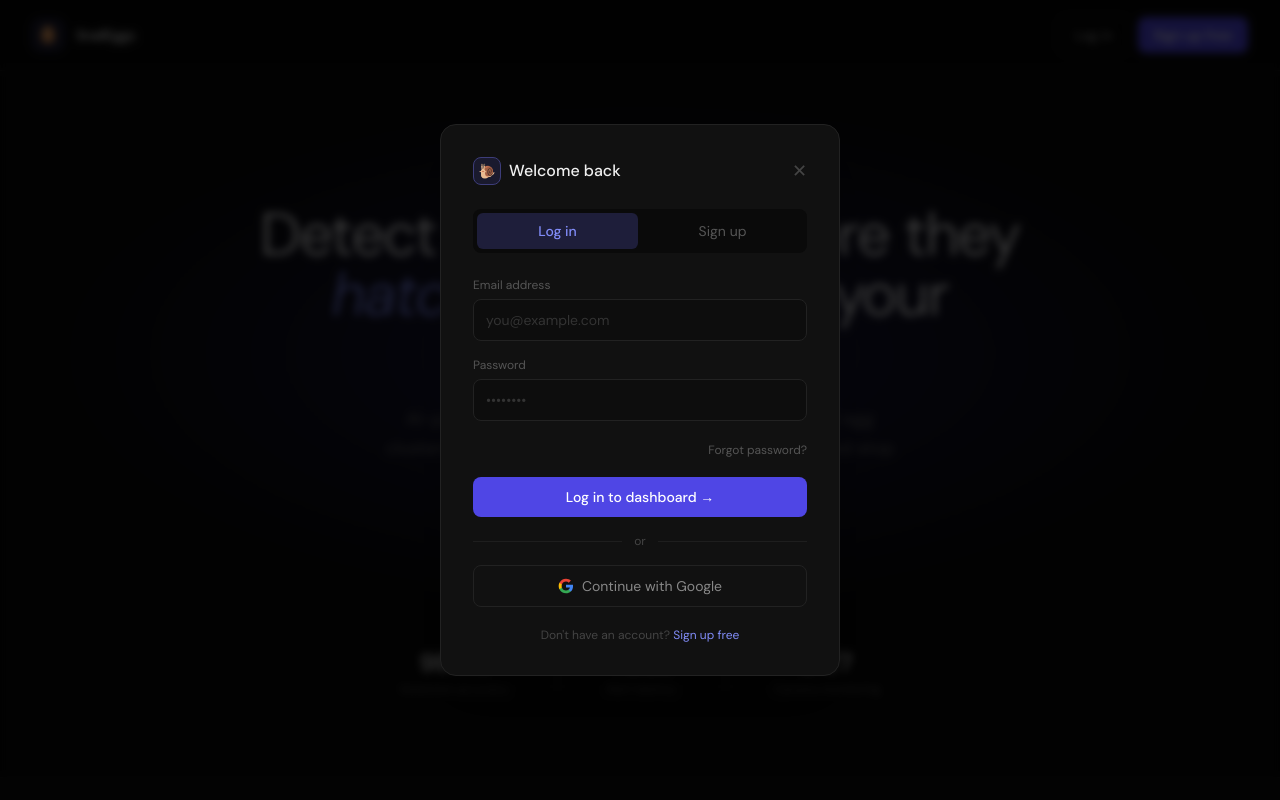
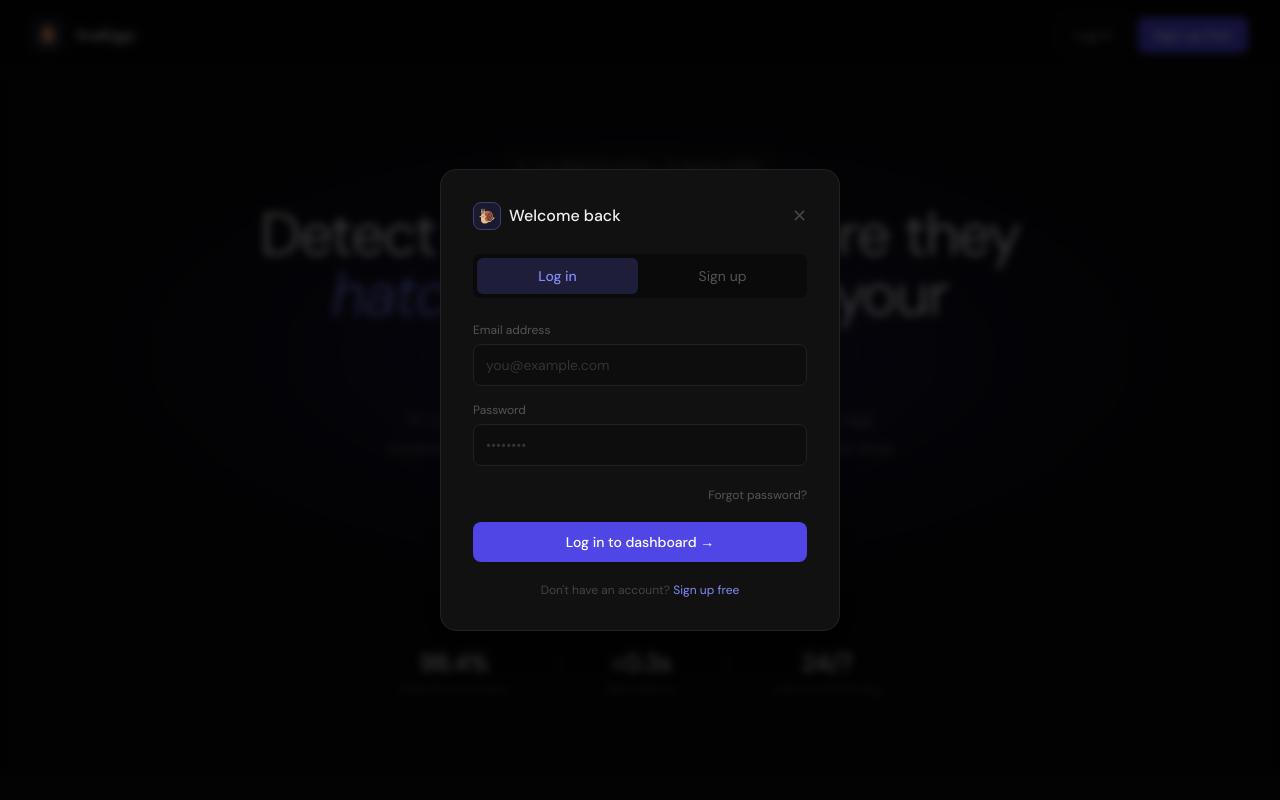
Before and after one commit to KimmelDevs/SnailCam-Web, a Next.js app: page / in a window 1280 px wide. Both pictures are taken after a click on the button "Log in". Shown: the top 800 px of the page. Built offline with nearby package versions, Linux system fonts and the light colour scheme; no server answers.

Commit message:
removed google login

```diff
--- a/src/components/AuthModal.tsx
+++ b/src/components/AuthModal.tsx
@@ -1,7 +1,7 @@
 'use client'
 import { useState } from 'react'
 import type { AuthTab } from '@/app/page'
-import { supabase } from '../lib/supabaseClient'
+import { supabase } from '@/lib/supabaseClient'
 
 interface Props {
   tab: AuthTab
@@ -185,16 +185,7 @@
             )}
           </button>
 
-          <div className="relative flex items-center gap-3 my-1">
-            <div className="flex-1 h-px bg-[#1e1e1e]" />
-            <span className="text-xs text-[#444]">or</span>
-            <div className="flex-1 h-px bg-[#1e1e1e]" />
-          </div>
 
-          <button className="w-full bg-transparent border border-[#222] hover:border-[#333] text-[#888] hover:text-[#ccc] py-2.5 rounded-lg text-sm transition-all flex items-center justify-center gap-2">
-            <svg width="16" height="16" viewBox="0 0 24 24"><path fill="#4285F4" d="M22.56 12.25c0-.78-.07-1.53-.2-2.25H12v4.26h5.92c-.26 1.37-1.04 2.53-2.21 3.31v2.77h3.57c2.08-1.92 3.28-4.74 3.28-8.09z"/><path fill="#34A853" d="M12 23c2.97 0 5.46-.98 7.28-2.66l-3.57-2.77c-.98.66-2.23 1.06-3.71 1.06-2.86 0-5.29-1.93-6.16-4.53H2.18v2.84C3.99 20.53 7.7 23 12 23z"/><path fill="#FBBC05" d="M5.84 14.09c-.22-.66-.35-1.36-.35-2.09s.13-1.43.35-2.09V7.07H2.18C1.43 8.55 1 10.22 1 12s.43 3.45 1.18 4.93l3.66-2.84z"/><path fill="#EA4335" d="M12 5.38c1.62 0 3.06.56 4.21 1.64l3.15-3.15C17.45 2.09 14.97 1 12 1 7.7 1 3.99 3.47 2.18 7.07l3.66 2.84c.87-2.6 3.3-4.53 6.16-4.53z"/></svg>
-            Continue with Google
-          </button>
         </div>
 
         <p className="text-center text-xs text-[#444] mt-5">
```
